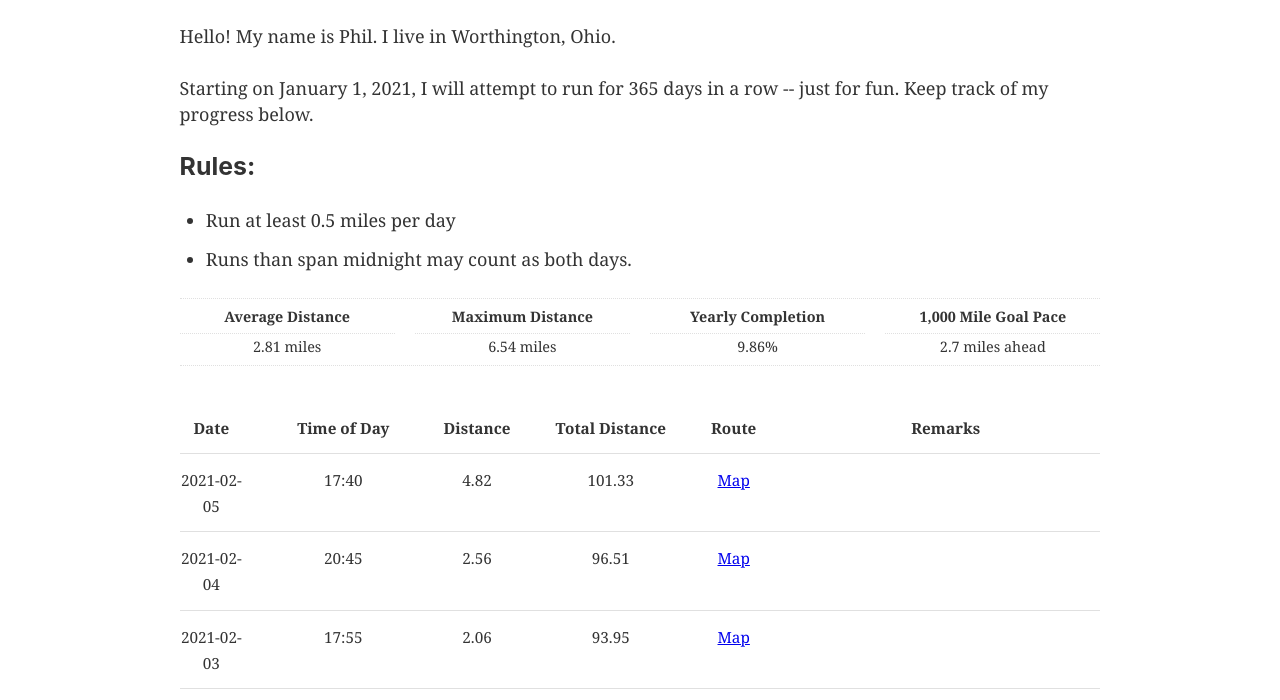
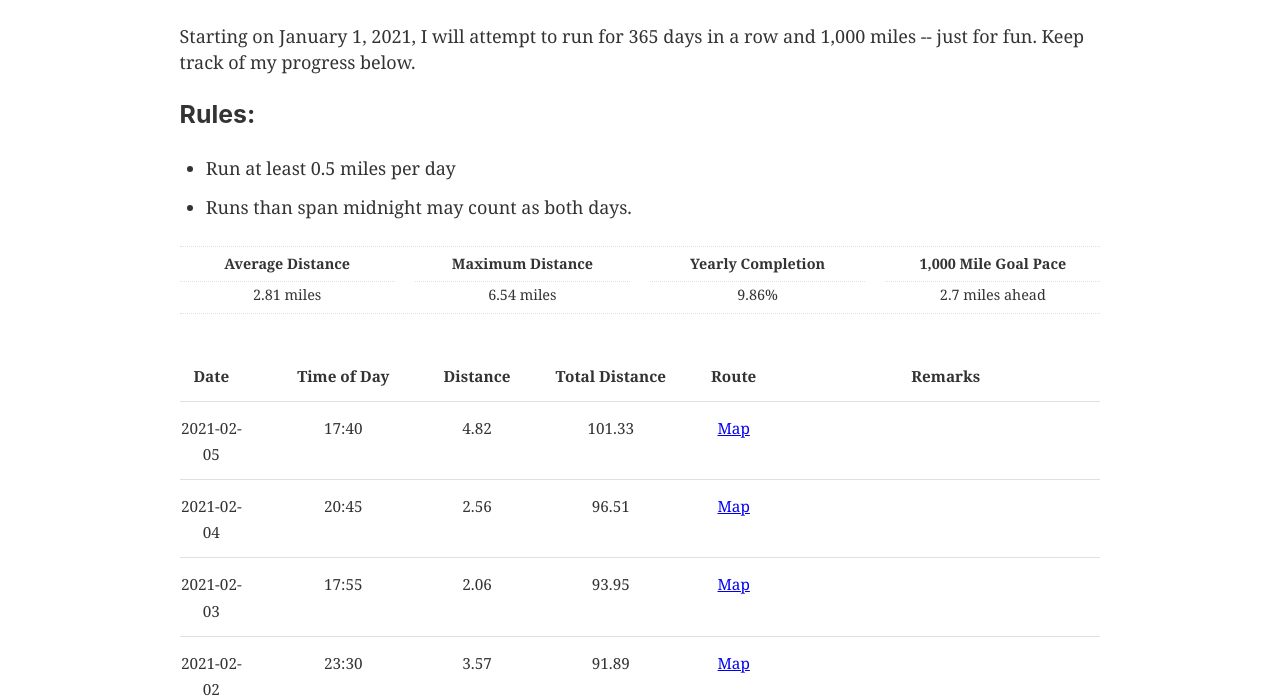
Before and after one commit to philbirnie/phil365, a Gatsby site: page / in a window 1280 px wide. Shown: the part 100-800 px from the top of the page. Built offline with nearby package versions, Linux system fonts and the light colour scheme; Gatsby itself is replaced by a stand-in of ours.

Commit message:
Remove some bio info,

```diff
--- a/src/pages/index.js
+++ b/src/pages/index.js
@@ -8,8 +8,7 @@ import Stats from "../components/stats"
 const IndexPage = () => (
   <Layout>
     <SEO title="Phil Birnie runs for 365 Days in a Row" />
-    <p>Hello! My name is Phil.  I live in Worthington, Ohio.</p>
-    <p>Starting on January 1, 2021, I will attempt to run for 365 days in a row -- just for fun. Keep track of my progress below.</p>
+    <p>Starting on January 1, 2021, I will attempt to run for 365 days in a row and 1,000 miles -- just for fun. Keep track of my progress below.</p>
     <h3>Rules:</h3>
     <ul>
       <li>Run at least 0.5 miles per day</li>
```
